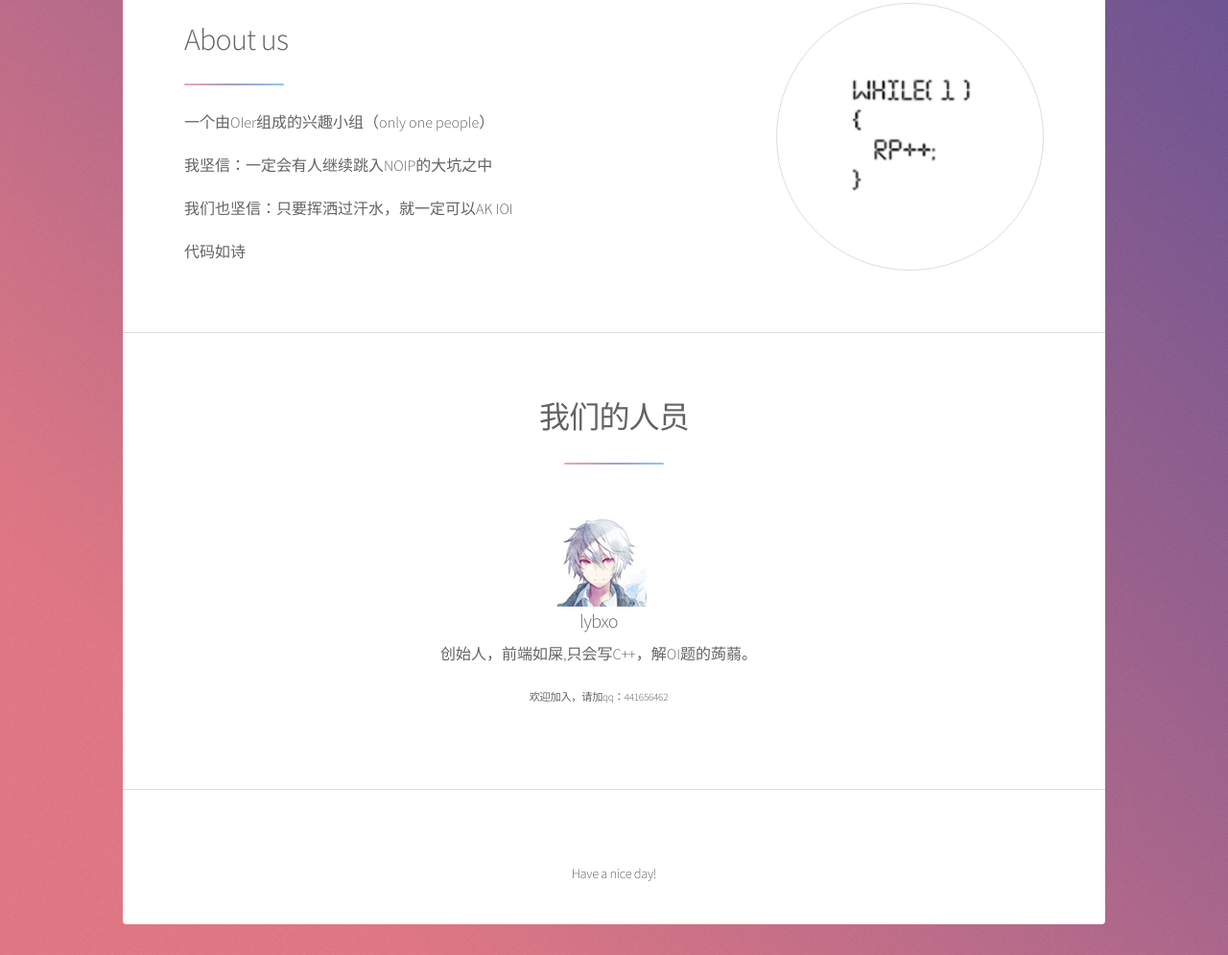
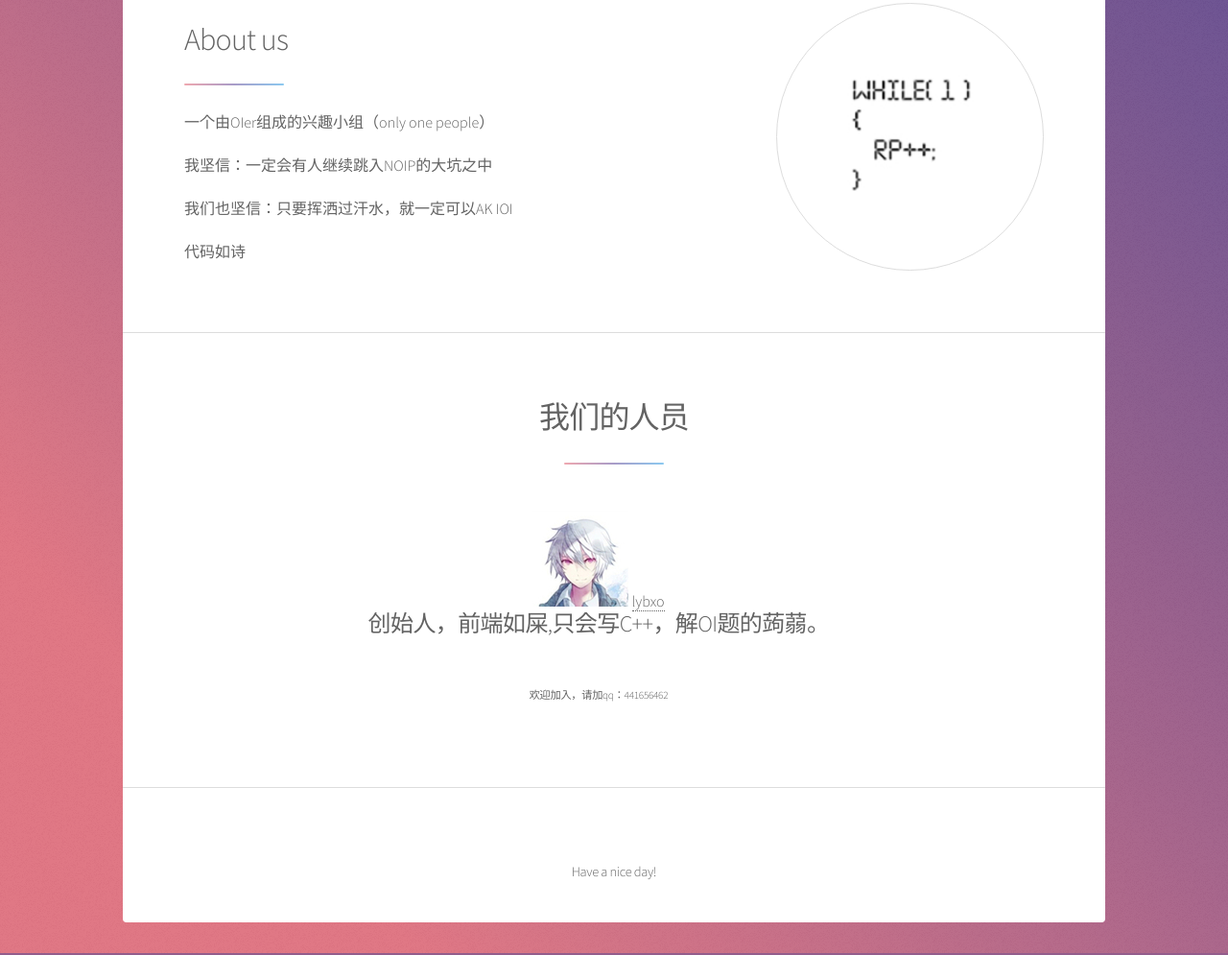
Before and after one commit to ETMRH/home, a plain HTML site: page index.html in a window 1280 px wide. Shown: the part 645-1640 px from the top of the page at 96% size. Drawn offline with Linux system fonts and the light colour scheme.

Commit message:
Update index.html

```diff
--- a/index.html
+++ b/index.html
@@ -63,7 +63,7 @@
 								<ul class="features">
 								  <div style="line-height:10px;float:left" >
                                     <img src="images/lybxo.jpg" alt="lybxo">
-                                    <h3>lybxo</h3>
+                                    <h><a href="https://lybxo.github.io/">lybxo</a><h2>
                                     <p>    创始人，前端如屎,只会写C++，解OI题的蒟蒻。</p>
 									  <h6>欢迎加入，请加qq：441656462</h6>
                                     </div>
```
